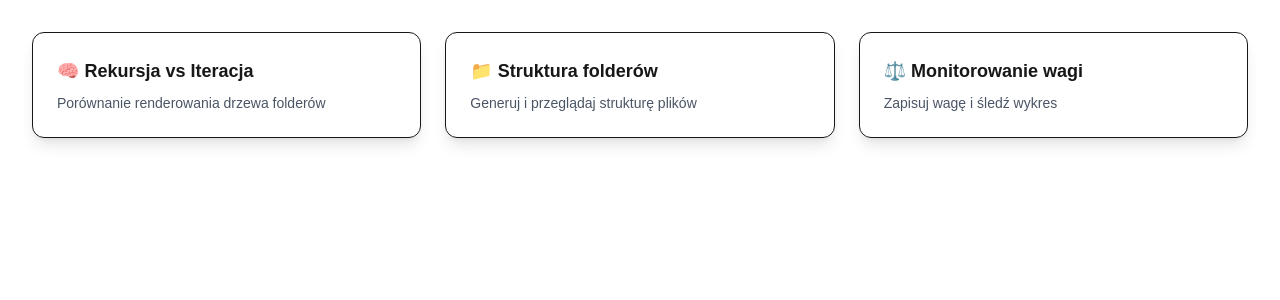
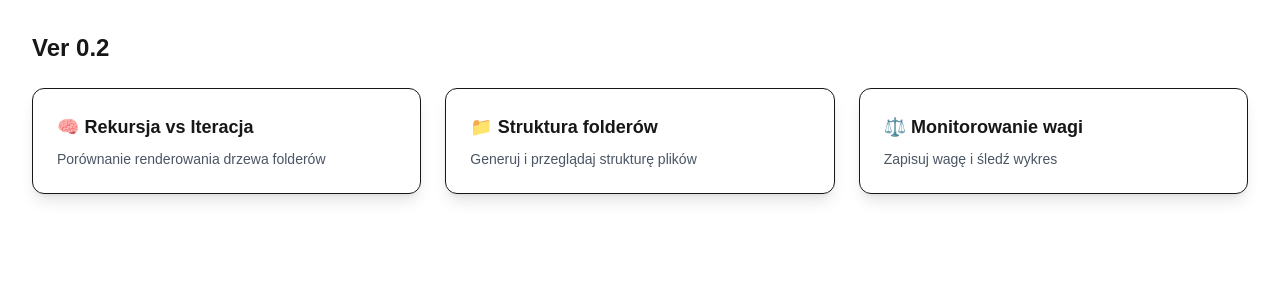
Before and after one commit to potnar/nestjs-nextjs-demo, a Next.js app in the folder apps/frontend/: page / in a window 1280 px wide. Shown: the top 300 px of the page. Built offline with nearby package versions, Linux system fonts and the light colour scheme.

Commit message:
update main page

```diff
--- a/apps/frontend/src/app/page.tsx
+++ b/apps/frontend/src/app/page.tsx
@@ -4,6 +4,9 @@ import { tiles } from '@/data/tiles';
 export default function HomePage() {
   return (
     <div className="p-8 grid grid-cols-1 sm:grid-cols-2 md:grid-cols-3 gap-6">
+      <div className="col-span-full">
+        <h1 className="text-2xl font-bold">Ver 0.2</h1>
+      </div>
       {tiles.map(({ href, title, description }) => (
         <Link
           key={href}
@@ -12,6 +15,7 @@ export default function HomePage() {
         >
           <h2 className="text-lg font-bold mb-2">{title}</h2>
           <p className="text-sm text-gray-600">{description}</p>
+
         </Link>
       ))}
     </div>
```
